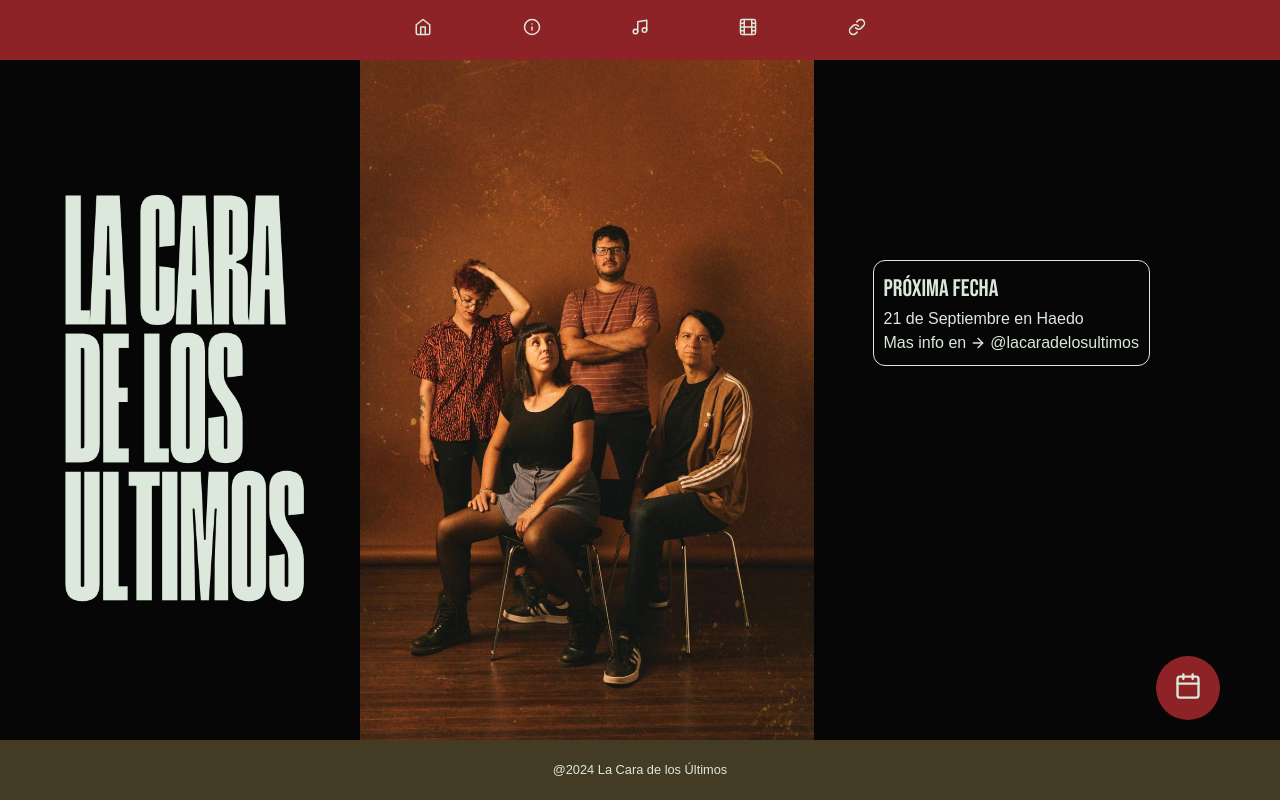
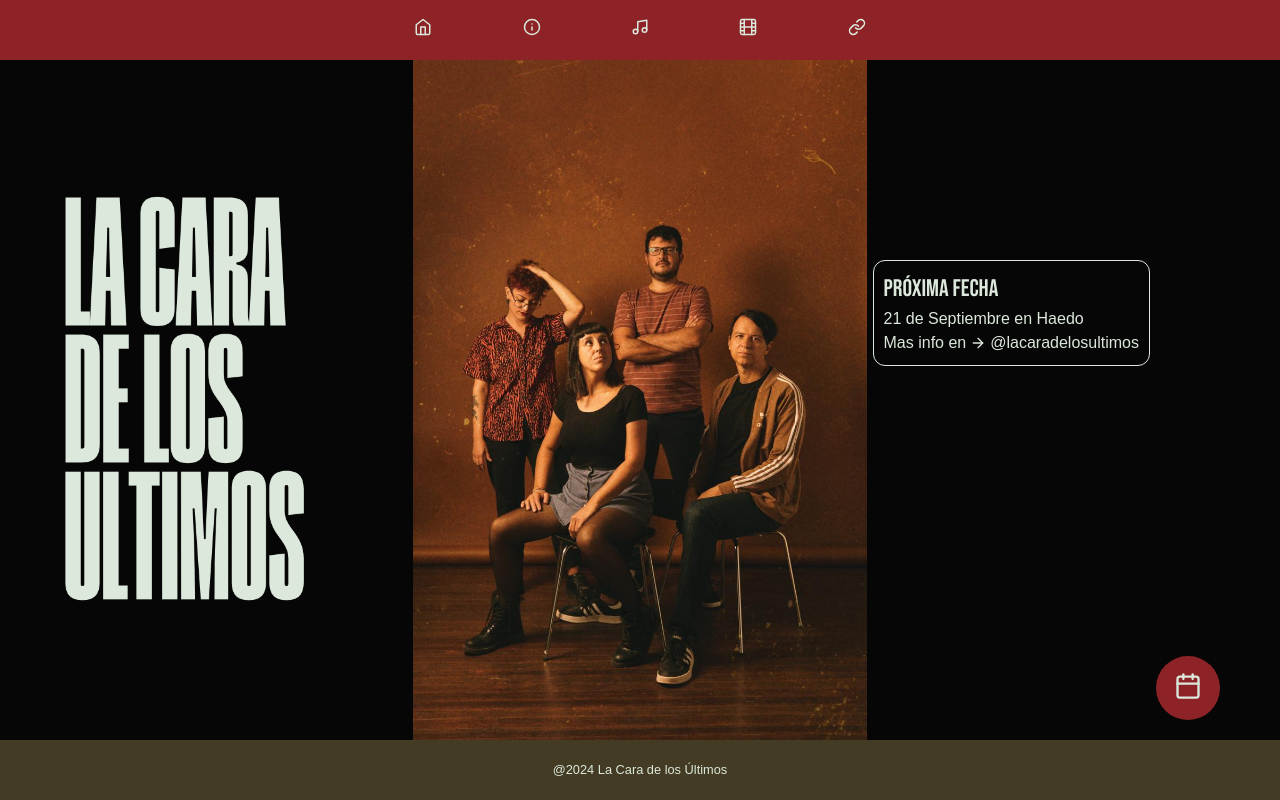
Before and after one commit to JusRecondo/lcdlu-web, a React (Vite) app: page / in a window 1280 px wide. Built offline with nearby package versions, Linux system fonts and the light colour scheme; a web font is replaced by a local one.

Commit message:
Fix CSS styles in home bg image

```diff
--- a/src/styles/pages/_home.scss
+++ b/src/styles/pages/_home.scss
@@ -22,10 +22,6 @@
             width: unset;
             object-fit: contain;
         }
-
-        @media #{$desktop} {
-            left: calc(100vw - 960px);
-        }
     }
 
     .homebgnombre {
@@ -35,6 +31,7 @@
         z-index: -2;
         height: 100%;
         width: 50%;
+        object-fit: scale-down;
         display: none;
 
         @media #{$desktop} {
```
